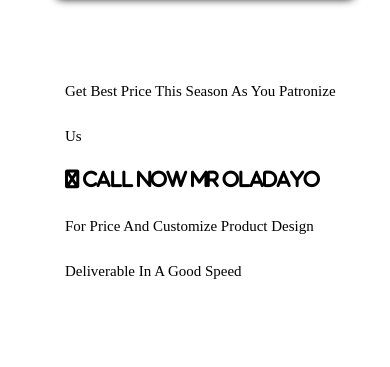
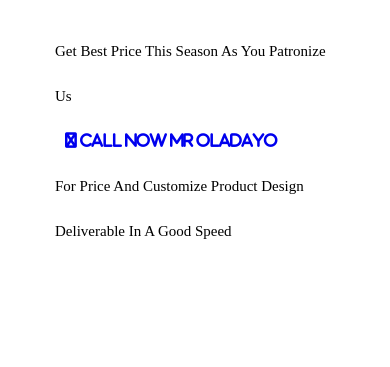
Before and after one commit to ownupalways/Turkishallluxuries, a plain HTML site: page index.html in a window 390 px wide. Shown: the part 3392-3759 px from the top of the page. Drawn offline with Linux system fonts and the light colour scheme.

Commit message:
--- Auto Git Commit ---

```diff
--- a/index.html
+++ b/index.html
@@ -148,7 +148,7 @@
             <div class="sideOff">
                 <div class="bestPrice">
                     <p>Get best price this season as you patronize Us</p>
-                    <i class='fab fas fa-phone-alt' style='font-size:18px'> call now Mr Oladayo</i>
+                    <a href="tel:+2340000000" class="phoneCall"><i class='fab fas fa-phone-alt' style='font-size:15px'> call now Mr Oladayo</i></a>
                     <p>for price and customize product design deliverable in a good speed</p>
                 </div>
                 <div class="footer">
--- a/tal.css
+++ b/tal.css
@@ -528,6 +528,21 @@ html{
 .bestPrice:hover {
     box-shadow: 1.5px 1.5px 4px 1.5px rgb(212, 212, 212);
 }
+
+.phoneCall {
+    width: 80px;
+    border-radius: 4px;
+    padding: 10px;
+    -webkit-border-radius: 4px;
+    -moz-border-radius: 4px;
+    -ms-border-radius: 4px;
+    -o-border-radius: 4px;
+}
+
+.phoneCall:hover {
+    color: white;
+    background-color: blue;
+}
 .footer {
     flex-basis: 250px;
     width: 100%;
@@ -585,17 +600,14 @@ html{
         display: flex;
         flex-wrap: wrap;
         width:100%;
-        padding: 20px;
+        padding:0 20px;
+        align-content: center;
+        margin: 0 10px;
     }
 
 
 .Scroll-container:hover {
-    border: 1px blue solid;
-    transition: .8s;
-    -webkit-transition: .8s;
-    -moz-transition: .8s;
-    -ms-transition: .8s;
-    -o-transition: .8s;
+    border: none;
 }
     .welcome-card{
         margin-top: 100px;
```
